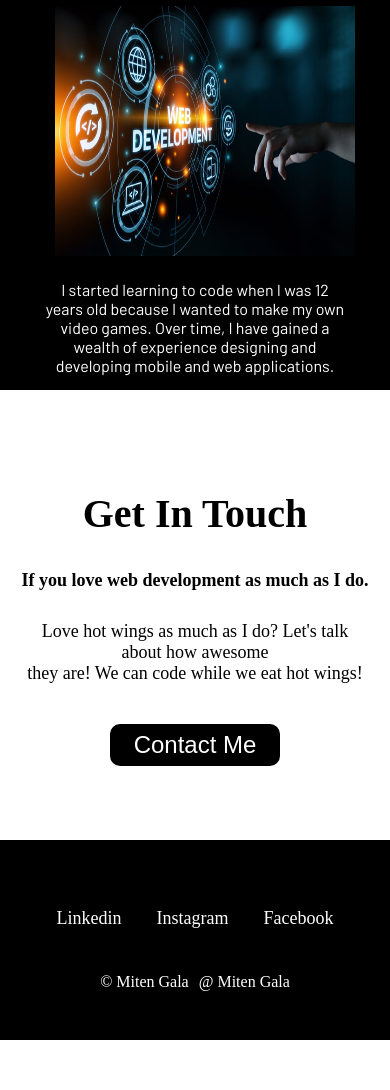
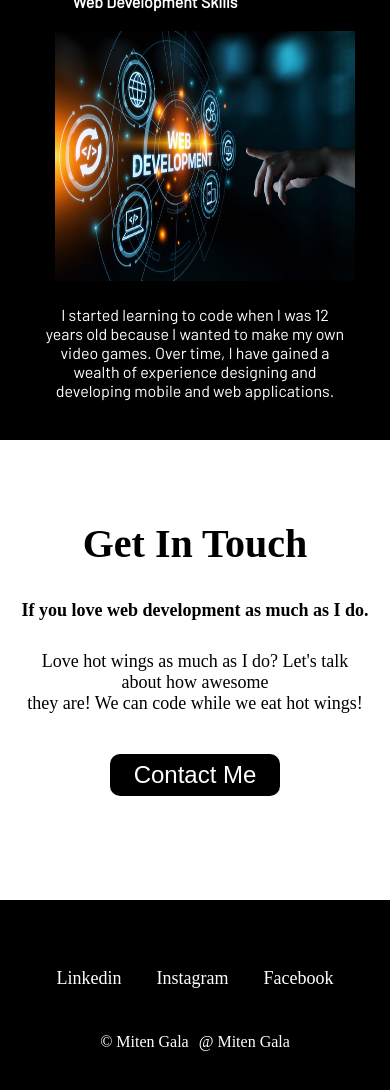
Before and after one commit to mitengala51/My-Personal-Site, a plain HTML site: page index.html in a window 390 px wide. Shown: the part 980-2070 px from the top of the page. Before the commit the page ends 2020 px from the top, so only its background shows below. Drawn offline with Linux system fonts and the light colour scheme.

Commit message:
style.css

```diff
--- a/style.css
+++ b/style.css
@@ -189,13 +189,15 @@ button {
         margin-bottom: 20px;
     }
 
-    #container {
+    .container {
         height: 600px;
     }
 
-    #contact-container {
+    .contact {
         padding-right: 20px;
         padding-left: 20px;
+        margin-top: 80px;
+        margin-bottom: 80px;
     }
 
 }
```
